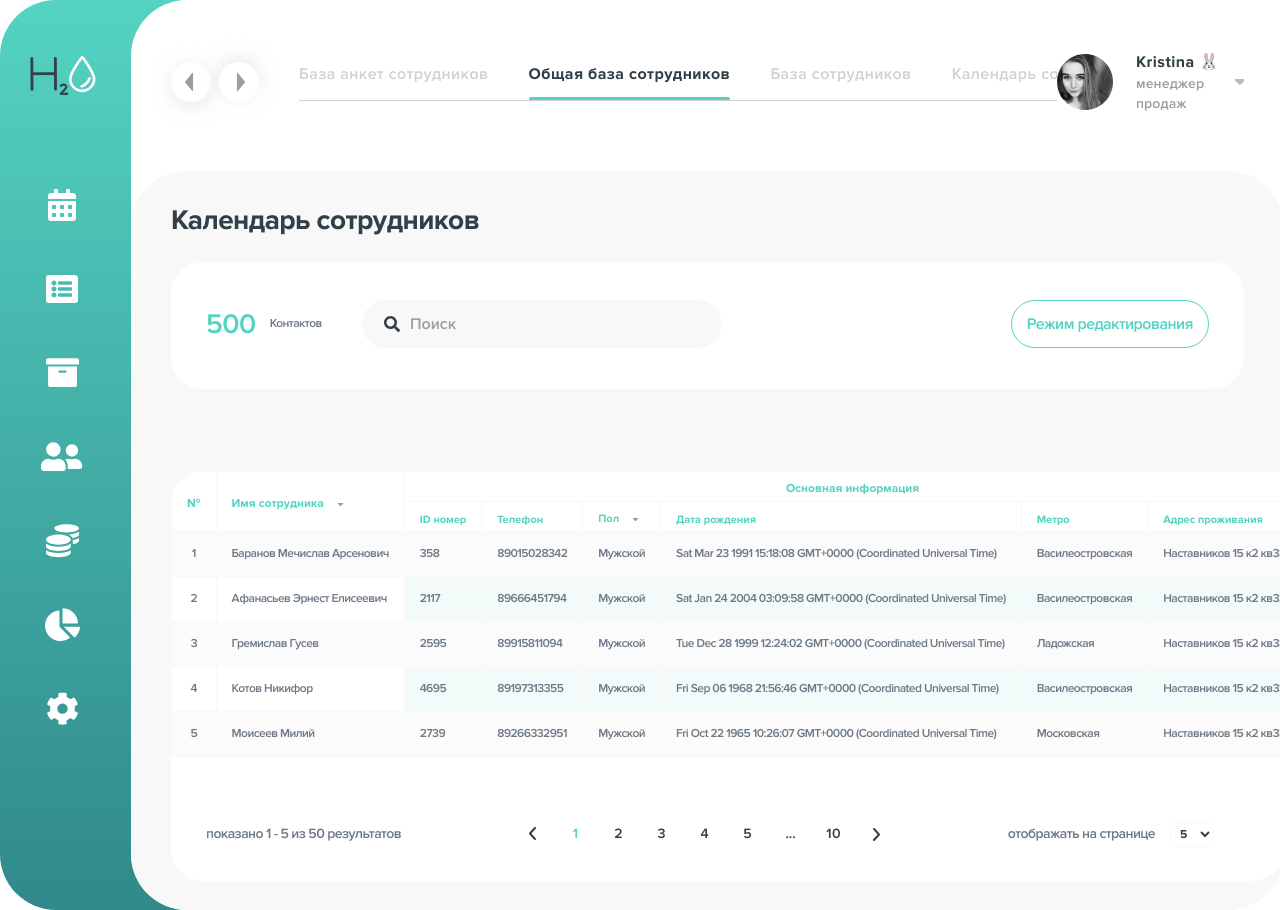
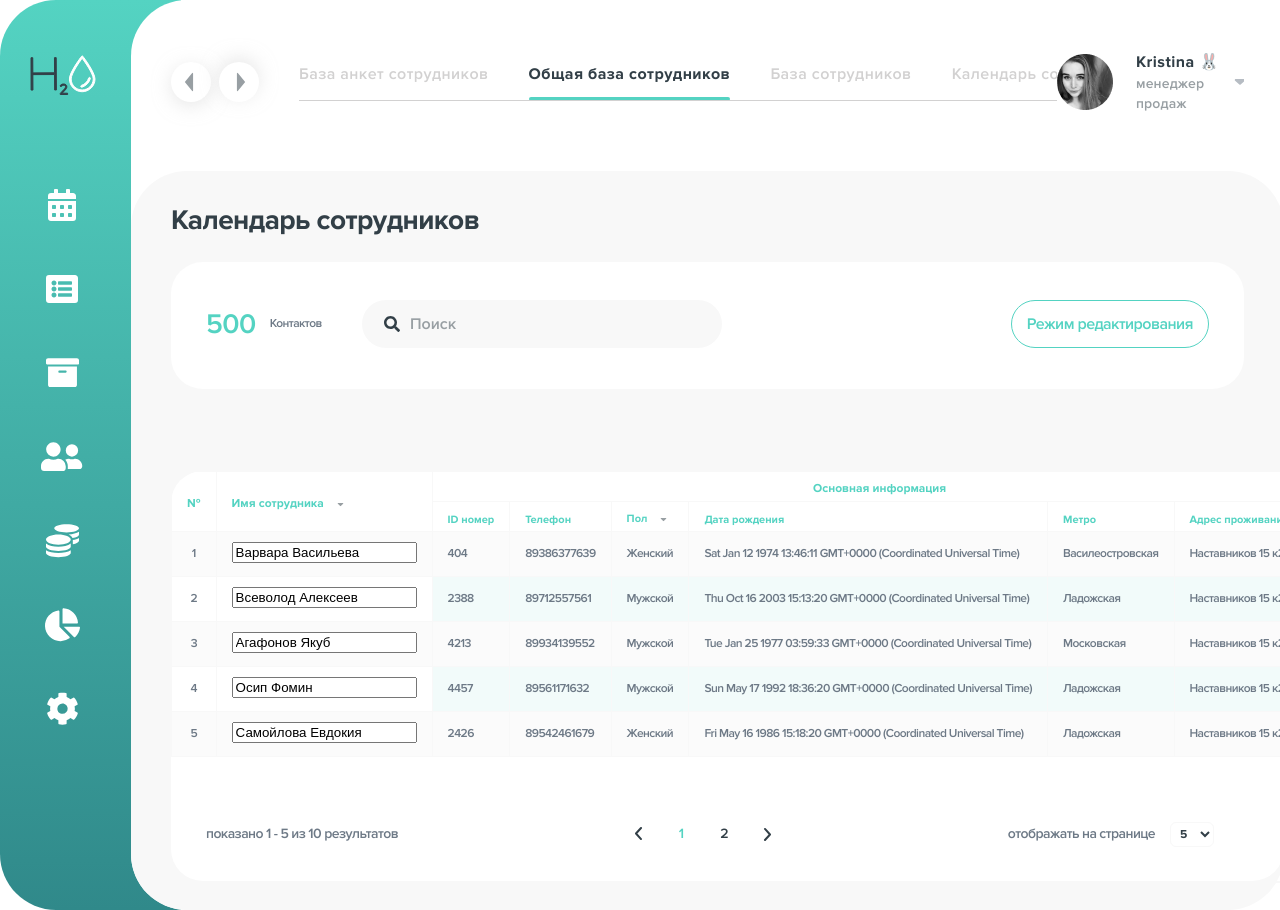
Before and after one commit to theReactiveDev/H2O-employee-table-test, a React (Create React App) app: page /employees in a window 1280 px wide. Both pictures are taken after a click on the button "Режим редактирования". Built offline with nearby package versions, Linux system fonts and the light colour scheme.

Commit message:
Add table edit function

```diff
--- a/package.json
+++ b/package.json
@@ -12,6 +12,7 @@
     "@types/react": "^18.2.8",
     "@types/react-dom": "^18.2.4",
     "classnames": "^2.3.2",
+    "date-fns": "^2.30.0",
     "rc-pagination": "^3.5.0",
     "react": "^18.2.0",
     "react-dom": "^18.2.0",
--- a/src/components/EmployessTable/EmployessTable.tsx
+++ b/src/components/EmployessTable/EmployessTable.tsx
@@ -6,9 +6,10 @@ import SortButton from "../SortButton/SortButton";
 
 import { useTableFilter } from "../../shared/hooks/useTable";
 
-import { getEmployess } from "../../shared/helpers/tableData";
+import { editTableData, getEmployess } from "../../shared/helpers/tableData";
 import { getPaginationInfo } from "../../shared/helpers/pagination";
 
+import { DataObject } from "../../shared/types";
 import { Employee } from "../../shared/types/employee";
 
 import { EmployessMock } from "../../shared/mocks/employessMock";
@@ -16,13 +17,17 @@ import { EmployessMock } from "../../shared/mocks/employessMock";
 import { PaginationIcon } from "../../icons";
 
 import s from "./employessTable.module.scss";
+import { format, set } from "date-fns";
+import { formatTableDate } from "../../shared/helpers/dateTransform";
+import TableItem from "../TableItem/TableItem";
 
 interface EmployessTableProps {
   search: string;
+  editTable: boolean;
 }
 
-const EmployessTable: FC<EmployessTableProps> = ({ search }) => {
-  const Employess: Employee[] = getEmployess(50, EmployessMock);
+const EmployessTable: FC<EmployessTableProps> = ({ search, editTable }) => {
+  const Employess: Employee[] = getEmployess(10, EmployessMock);
 
   const [sortKey, setSortKey] = useState<string>("");
   const [sortOrder, setSortOrder] = useState<boolean>(true);
@@ -30,7 +35,7 @@ const EmployessTable: FC<EmployessTableProps> = ({ search }) => {
   const [currentPage, setCurrentPage] = useState<number>(1);
   const [rowPerPage, setRowPerPage] = useState<number>(5);
 
-  const sortedTableData = useTableFilter(
+  let sortedTableData = useTableFilter(
     tableData,
     sortKey,
     search,
@@ -40,7 +45,8 @@ const EmployessTable: FC<EmployessTableProps> = ({ search }) => {
   const [pageData, setPageData] = useState<Employee[]>(
     sortedTableData.slice(0, rowPerPage)
   );
-  console.log(sortedTableData);
+  console.log("sorted data", sortedTableData);
+  console.log("data", tableData);
 
   useEffect(() => {
     if (sortedTableData.length && currentPage == 0) {
@@ -54,12 +60,6 @@ const EmployessTable: FC<EmployessTableProps> = ({ search }) => {
     const lastRow = currentPage * rowPerPage;
     setPageData(sortedTableData.slice(firstRow, lastRow));
   }, [currentPage, rowPerPage, sortedTableData]);
-
-  //   const handleSortClick = (data: Employee[], sort: string, order?: boolean) => {
-  //     const sortedData = tableSort(data, sort, order);
-  //     setTableData(sortedData as Employee[]);
-  //     setSortOrder((prev) => !prev);
-  //   };
 
   const handleSortClick = (sort: string, order: boolean) => {
     console.log(sort, order);
@@ -75,6 +75,22 @@ const EmployessTable: FC<EmployessTableProps> = ({ search }) => {
     // console.log(Number(e.target.value));
     setRowPerPage(Number(e.target.value));
   };
+  const handleDataEdit = (
+    key: string,
+    index: number,
+    value: string | number
+  ) => {
+    const editData = editTableData(
+      sortedTableData,
+      key,
+      index,
+      value
+    ) as Employee[];
+    sortedTableData = editData;
+    // console.log("edit", editData);
+    // setTableData(editData);
+  };
+
   return (
     <div className={s.tableContainer}>
       <table className={s.table}>
@@ -141,7 +157,17 @@ const EmployessTable: FC<EmployessTableProps> = ({ search }) => {
           {pageData.map((employee, index) => (
             <tr key={employee.id}>
               <td>{(currentPage - 1) * rowPerPage + (index + 1)}</td>
-              <td>{employee.fullName}</td>
+              <td>
+                {editTable ? (
+                  <TableItem
+                    initialValue={employee.fullName}
+                    type="text"
+                    onBlur={(value) => handleDataEdit("fullName", index, value)}
+                  />
+                ) : (
+                  employee.fullName
+                )}
+              </td>
               <td>{employee.id}</td>
               <td>{employee.phoneNumber}</td>
               <td>{employee.gender}</td>
@@ -157,7 +183,7 @@ const EmployessTable: FC<EmployessTableProps> = ({ search }) => {
               <td>{employee.birthplace}</td>
               <td>{employee.registration}</td>
               <td>{employee.patent}</td>
-              <td>{employee.patentValidDate?.toDateString()}</td>
+              <td>{formatTableDate(employee.patentValidDate)}</td>
               <td>{employee.snils}</td>
               <td>{employee.inn}</td>
               <td>{employee.medicalBook}</td>
--- /dev/null
+++ b/src/components/TableItem/TableItem.tsx
@@ -0,0 +1,21 @@
+import { FC, useState } from "react";
+
+interface TableItemProps {
+  initialValue: string | number;
+  type: string;
+  onBlur: (value: string | number) => void;
+  //   isEditable: boolean;
+}
+const TableItem: FC<TableItemProps> = ({ initialValue, type, onBlur }) => {
+  const [value, setValue] = useState(initialValue);
+  return (
+    <input
+      value={value}
+      onChange={(e) => setValue(e.target.value)}
+      type={type}
+      onBlur={() => onBlur(value)}
+    />
+  );
+};
+
+export default TableItem;
--- a/src/components/TableSearch/TableSearch.tsx
+++ b/src/components/TableSearch/TableSearch.tsx
@@ -8,11 +8,13 @@ interface TableSearchProps {
   tableAmount: number;
   value: string;
   onChange: (value: string) => void;
+  onClick: () => void;
 }
 const TableSearch: FC<TableSearchProps> = ({
   tableAmount,
   value,
   onChange,
+  onClick,
 }) => {
   return (
     <div className={s.container}>
@@ -33,7 +35,9 @@ const TableSearch: FC<TableSearchProps> = ({
           />
         </div>
       </div>
-      <button className={s.editButton}>Режим редактирования</button>
+      <button onClick={onClick} className={s.editButton}>
+        Режим редактирования
+      </button>
     </div>
   );
 };
--- a/src/features/OverallEmployessDatabase/OverallEmployessDatabase.tsx
+++ b/src/features/OverallEmployessDatabase/OverallEmployessDatabase.tsx
@@ -6,6 +6,7 @@ import s from "./overallEmployessDatabase.module.scss";
 
 export const OverallEmployessDatabase = () => {
   const [searchString, setSearchString] = useState<string>("");
+  const [isEditable, setIsEditable] = useState<boolean>(false);
   return (
     <div>
       <h1 className={s.contentHeader}>Календарь сотрудников</h1>
@@ -13,8 +14,9 @@ export const OverallEmployessDatabase = () => {
         tableAmount={500}
         value={searchString}
         onChange={(value) => setSearchString(value)}
+        onClick={() => setIsEditable((prev) => !prev)}
       />
-      <EmployessTable search={searchString} />
+      <EmployessTable search={searchString} editTable={isEditable} />
     </div>
   );
 };
--- /dev/null
+++ b/src/shared/helpers/dateTransform.ts
@@ -0,0 +1,9 @@
+import { format, Locale } from "date-fns";
+import * as locales from "date-fns/locale";
+export const formatTableDate = (date: string | Date | number | undefined) => {
+  if (date) {
+    return format(new Date(date), "dd.MM.yyyy", {
+      locale: locales["ru" as keyof typeof locales],
+    });
+  }
+};
--- a/src/shared/helpers/tableData.ts
+++ b/src/shared/helpers/tableData.ts
@@ -1,6 +1,24 @@
-import { count } from "console";
+import { fakerRU } from "@faker-js/faker";
+
+import { DataObject } from "../types";
 import { Employee } from "../types/employee";
-import { fakerRU } from "@faker-js/faker";
+
+export const editTableData = (
+  data: DataObject[],
+  key: string,
+  index: number,
+  value: string | number
+) => {
+  const editData = data;
+  editData[index][key] = value;
+  return editData;
+};
+
+// const editData = (data: Employee[], key: keyof Employee, index: number, value: string|number,  result: (value: Employee[]) => void ) =>{
+// 	const tableData = data
+// 	tableData[index][key] = value
+// 	result( tableData  )
+//  }
 
 // export const getEmployess = (count: number) => {
 //   function createEmployee(): Employee {
--- a/src/shared/helpers/tableSort.ts
+++ b/src/shared/helpers/tableSort.ts
@@ -1,6 +1,5 @@
-interface DataObject {
-  [key: string]: any;
-}
+import { DataObject } from "../types";
+
 export const tableSort = (
   data: DataObject[],
   sort: string,
--- /dev/null
+++ b/src/shared/types/index.ts
@@ -0,0 +1,3 @@
+export interface DataObject {
+  [key: string]: any;
+}
```
Also changed, not shown: 1 other file (tests, documents, lock files or other folders).
